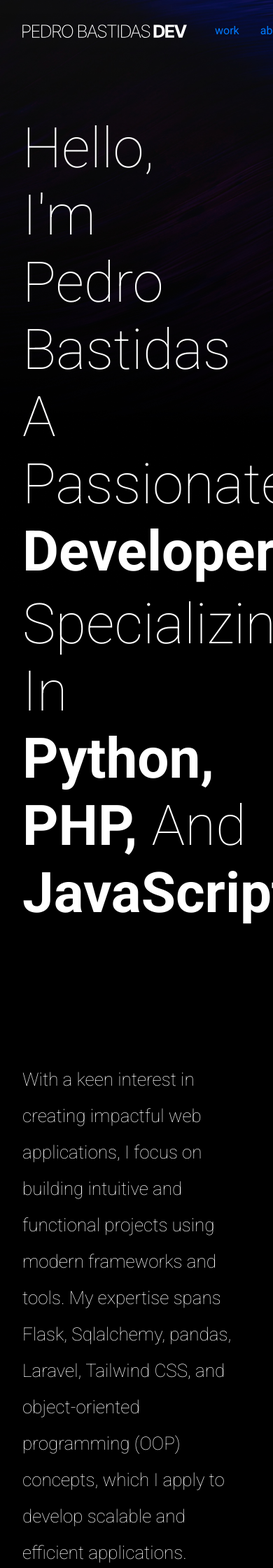
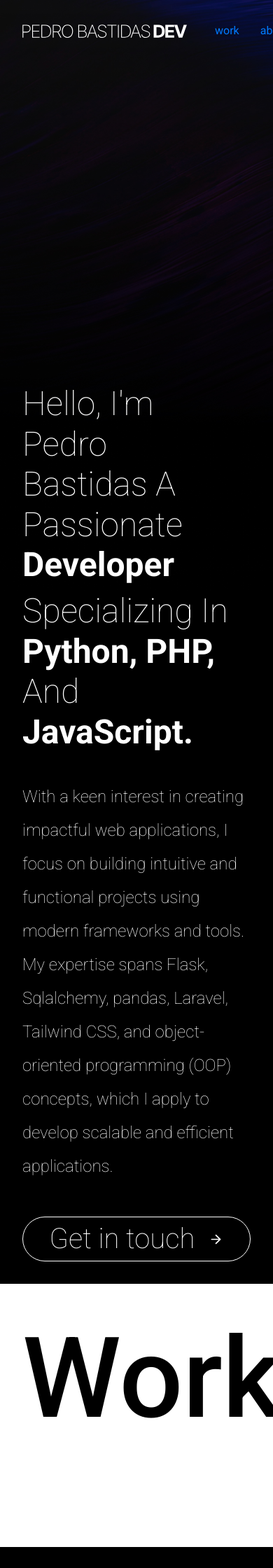
Before and after one commit to pedro092692/portfolio_2024, a Flask app: page / in a window 390 px wide; the page is wider, and only the part inside the window is pictured. Shown: the top 2240 px of that part at 70% size. Run offline with Flask 3, Linux system fonts and the light colour scheme; data that the repository does not hold is empty; some libraries are stand-ins or nearby versions.

Commit message:
add mobile styles to hero and post-hero sections

```diff
--- a/app/static/css/main/style.css
+++ b/app/static/css/main/style.css
@@ -189,7 +189,7 @@ nav ul{
 .about p{
     color: white;
     line-height: 250%;
-    font-size: 32px;
+    font-size: 26px;
     font-weight: 200;
 }
 
@@ -198,7 +198,7 @@ nav ul{
 }
 
 .about a{
-    margin: 32px 0;
+    margin: 26px 0;
 }
 
 /* end about section */
@@ -329,3 +329,39 @@ nav ul{
 }
 
 /* errors */
+
+/* Media queries */
+
+@media screen and (max-width: 650px){
+
+    /*hero section*/
+    .hero-content h2{
+        font-size: 3em;
+    }
+    /* end hero section*/
+
+    /* post hero section */
+    .post-hero{
+        padding: 0px 32px 32px 32px;
+        gap: 32px;
+    }
+
+
+    .post-hero h2{
+        font-size: 3em;
+    }
+
+    .post-hero .info{
+        color: white;
+        line-height: 200%;
+        font-size: 24px;
+        font-weight: 200;
+    }
+
+    .post-hero button, .about button{
+        width: 100%;
+    }
+    /* end post hero section */
+}
+
+/* lend media queries */
--- a/config.py
+++ b/config.py
@@ -9,4 +9,4 @@ class Config:
     RECAPTCHA_USE_SSL = False
     RECAPTCHA_PUBLIC_KEY = os.environ.get('RECAPTCHA_PUBLIC_KEY')
     RECAPTCHA_PRIVATE_KEY = os.environ.get('RECAPTCHA_PRIVATE_KEY')
-    RECAPTCHA_OPTIONS = {'theme':'white'}
+    RECAPTCHA_OPTIONS = {'theme': 'white'}
```
